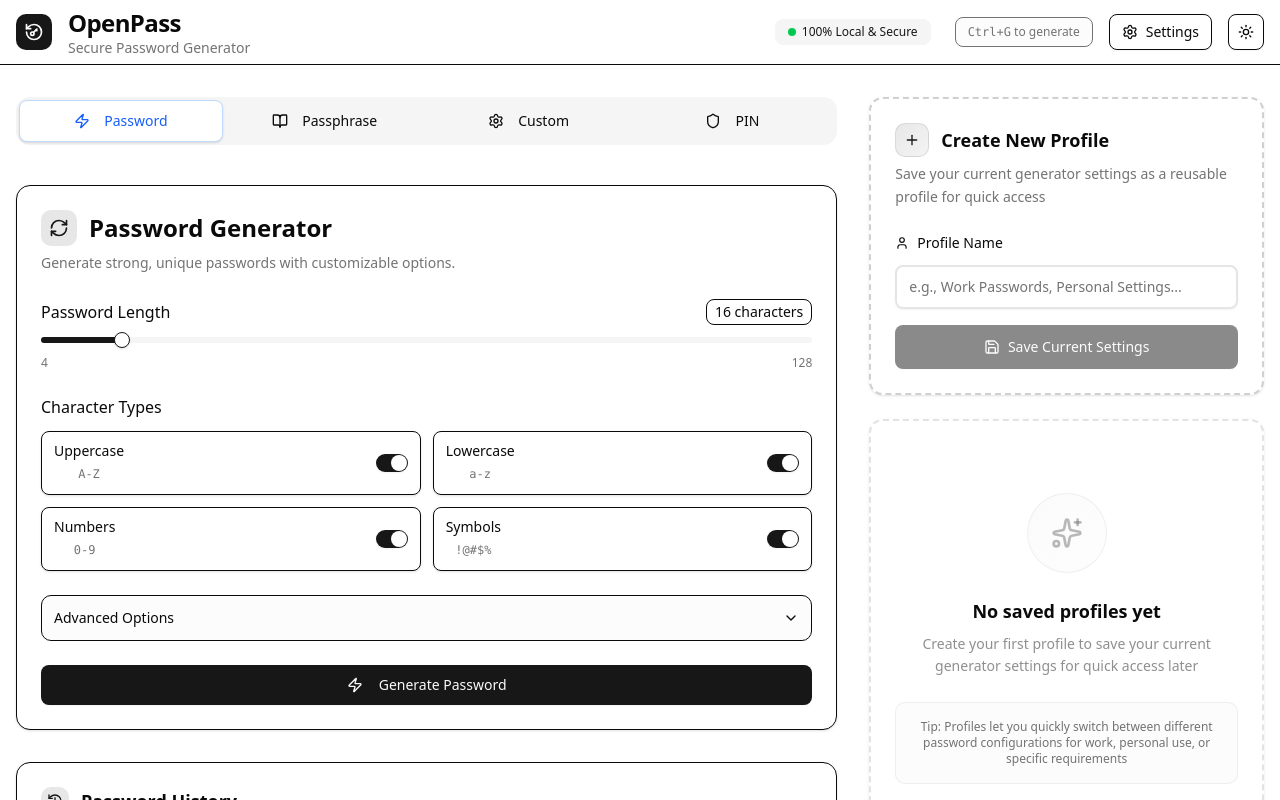
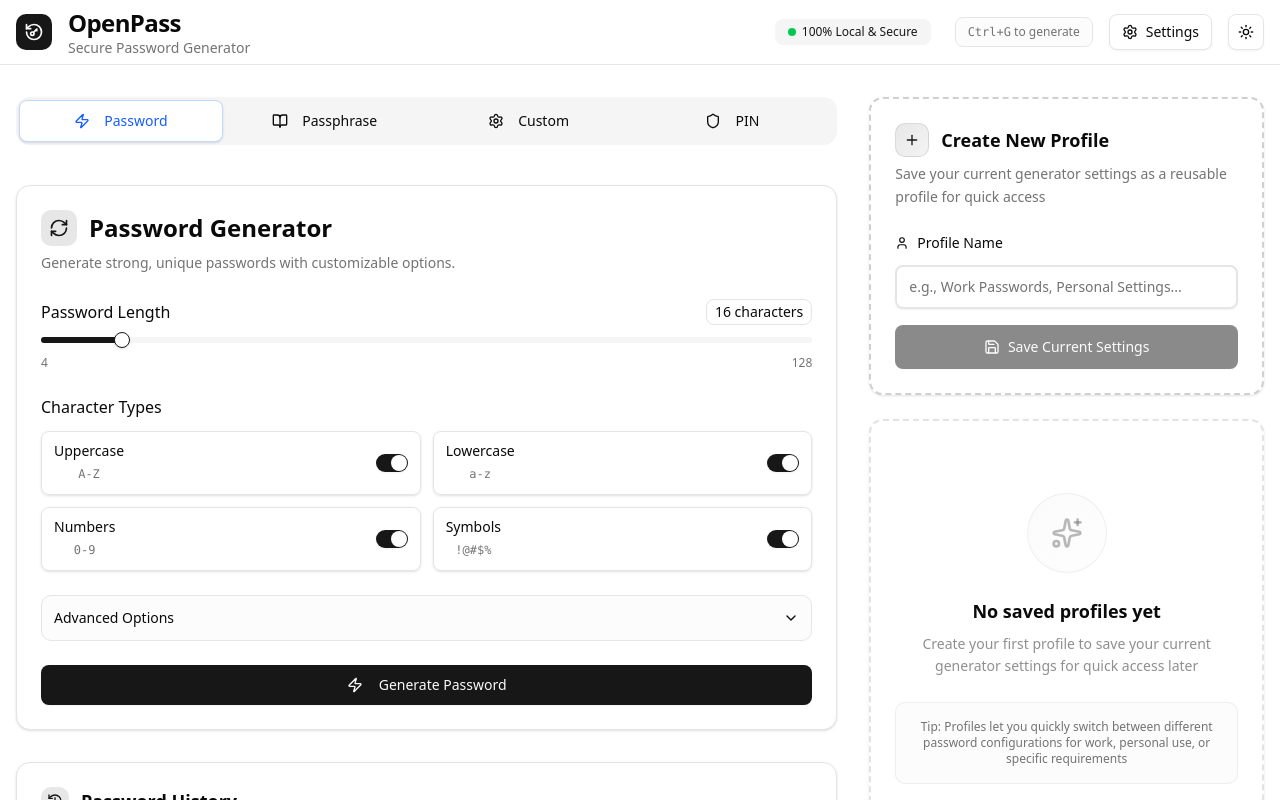
Before and after one commit to keksiqc/openpass, a React (Vite) app: page / in a window 1280 px wide. Shown: the top 800 px of the page. Built offline with nearby package versions, Linux system fonts and the light colour scheme.

Commit message:
fix: add border

```diff
--- a/src/index.css
+++ b/src/index.css
@@ -112,8 +112,7 @@
 
 @layer base {
   * {
-    /* @apply border-border; */ /* Commented out universal border */
-    @apply outline-ring/50;
+    @apply border-border outline-ring/50;
   }
   body {
     @apply bg-background text-foreground;
```
